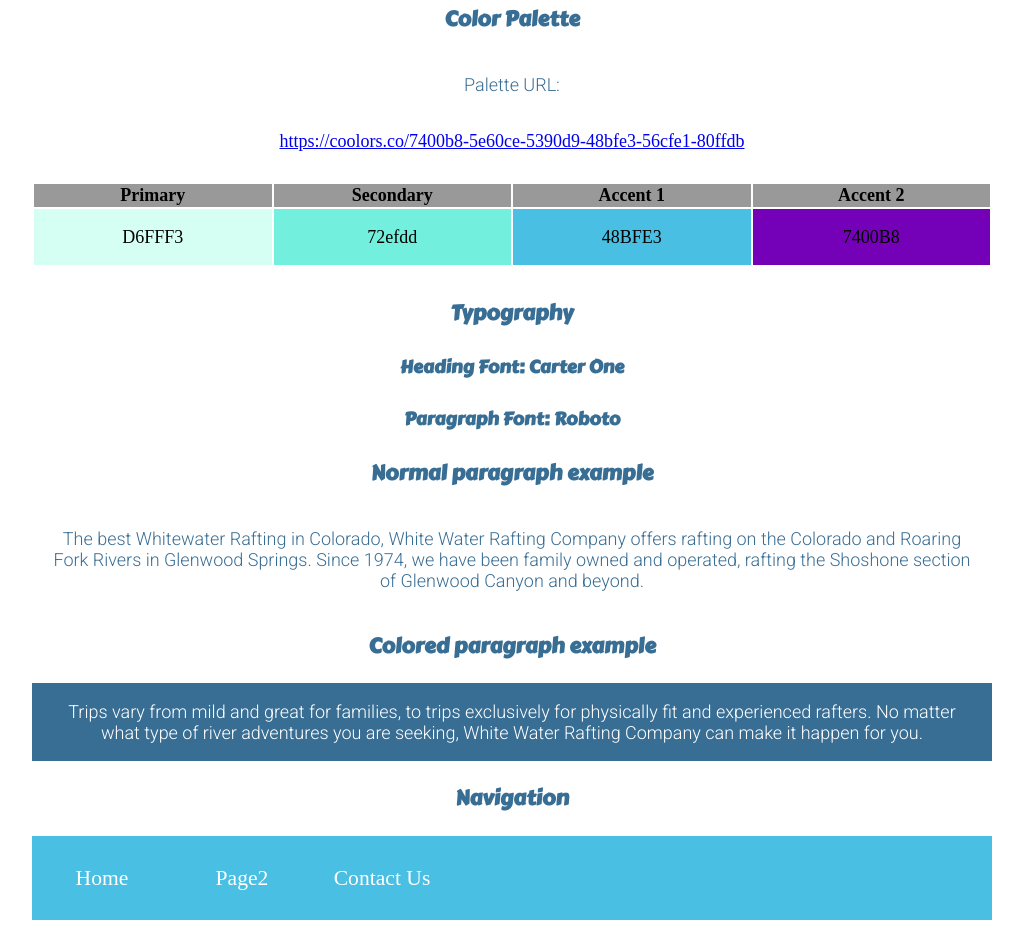
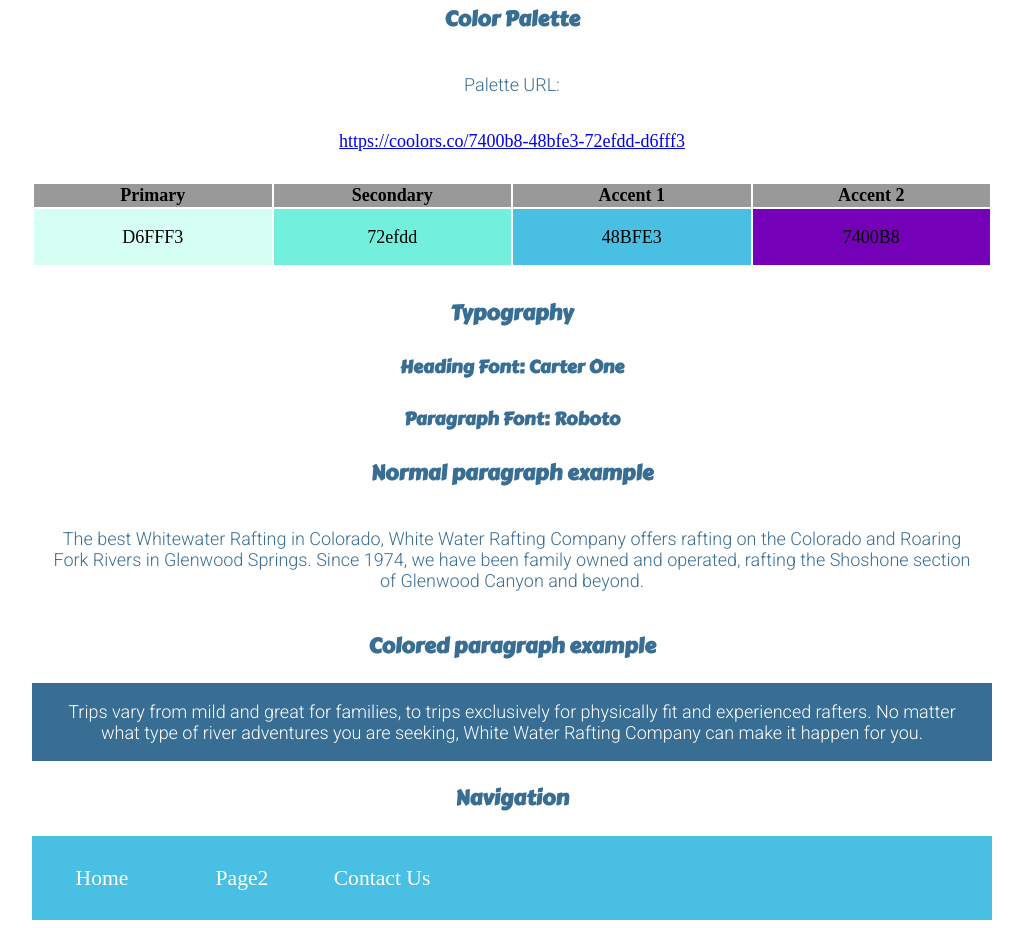
Before and after one commit to Tmskinner01/WDD130, a plain HTML site: page wdd130/wwr/site-plan-rafting.html in a window 1280 px wide. Shown: the part 1336-2264 px from the top of the page, without its empty margins (128-1151 px from the left). Drawn offline with Linux system fonts and the light colour scheme.

Commit message:
updated color pallet

```diff
--- a/wdd130/wwr/site-plan-rafting.html
+++ b/wdd130/wwr/site-plan-rafting.html
@@ -42,8 +42,8 @@
 
     <!-- Copy and paste the URL to your finished palette below. Replace the href value that is there with yours. Make sure to paste it into both the href value and the content text of the <a> tag -->
     <p>Palette URL:</p>
-    <a href="https://coolors.co/7400b8-5e60ce-5390d9-48bfe3-56cfe1-80ffdb"
-      target="_blank">https://coolors.co/7400b8-5e60ce-5390d9-48bfe3-56cfe1-80ffdb</a>
+    <a href="https://coolors.co/7400b8-48bfe3-72efdd-d6fff3"
+      target="_blank">https://coolors.co/7400b8-48bfe3-72efdd-d6fff3</a>
 
     <table class="colors">
       <tr>
```
